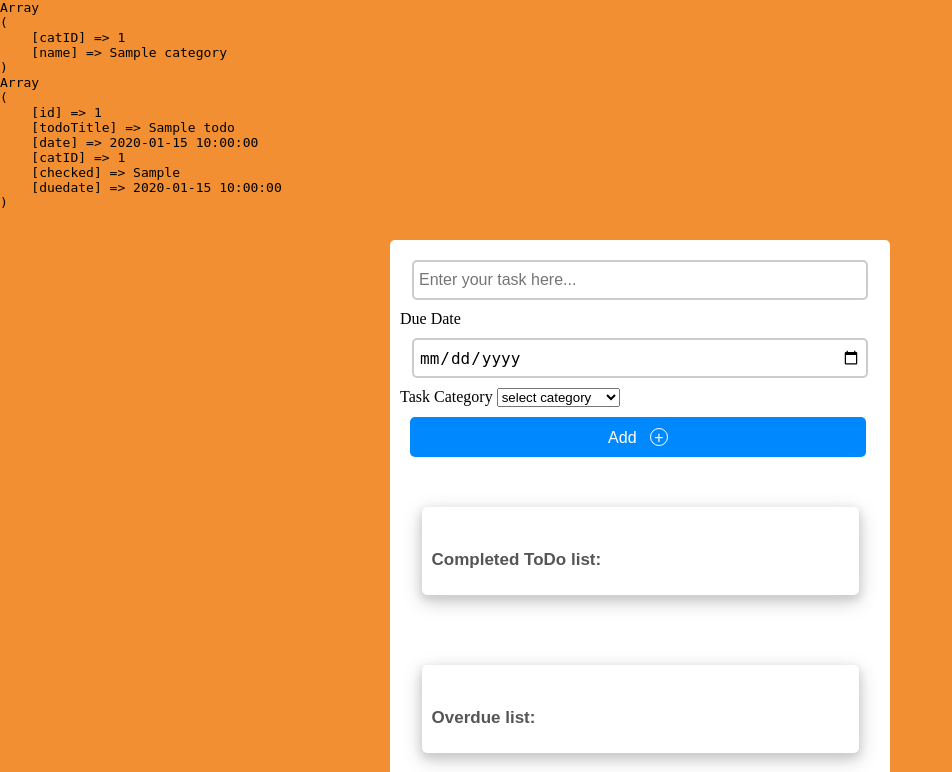
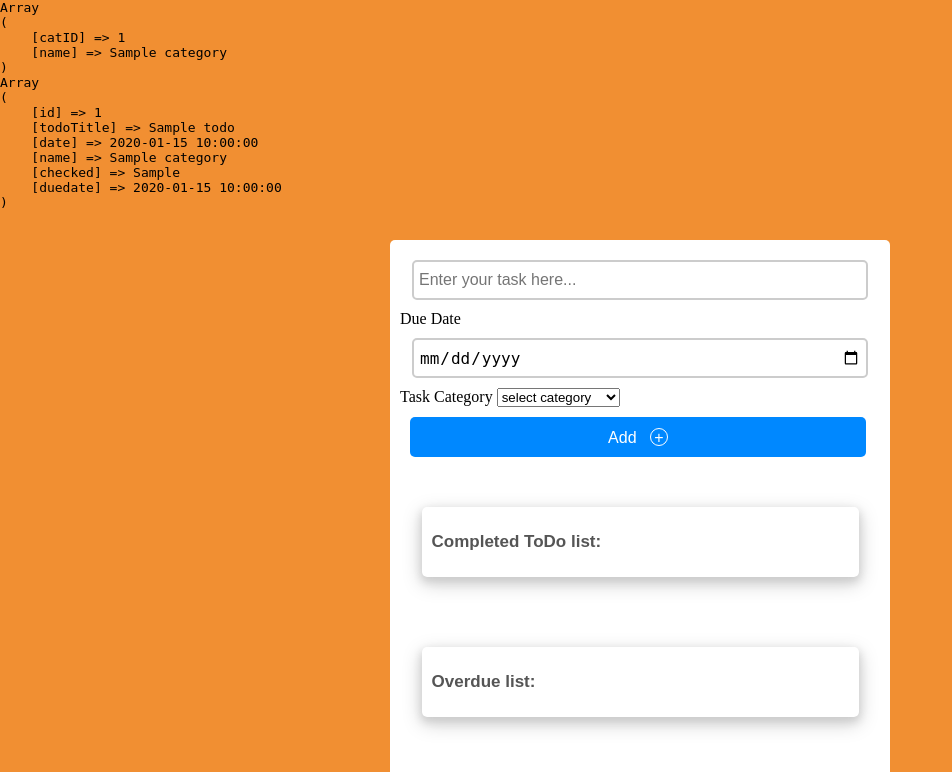
Before and after one commit to AlecTech/mysqli-assignment-to-do-list-AlecTech, a PHP site: page / in a window 1280 px wide. Shown: the top 772 px of the page, without its empty margins (0-952 px from the left). Run offline with PHP 8.4, Linux system fonts and the light colour scheme; tables that the repository leaves empty or names only in its code hold one stand-in row (values such as "Sample post").

Commit message:
modified query to reflect the category name and not the category ID

```diff
--- a/index.php
+++ b/index.php
@@ -13,7 +13,7 @@ if ($connection->connect_error) {
 die('Connection failed: ' . $connection->connect_error);
 }
 // SET UP YOUR SELECT SQL STATEMENT
-$sql = 'SELECT todos.id, todos.todoTitle, todos.date, todos.catID, todos.checked, todos.duedate FROM todos';
+$sql = 'SELECT todos.id, todos.todoTitle, todos.date, categories.name , todos.checked, todos.duedate FROM todos INNER JOIN categories ON todos.catID = categories.catID';
 
 $category_id = 'SELECT categories.catID, categories.name FROM categories';
 
@@ -107,10 +107,6 @@ else
                     <div>
                     <h3>%s</h3>
 
-
-
-
-
         ',
                 $row['id'],
                 $row['todoTitle'],
@@ -130,7 +126,7 @@ else
          ('
                     </div>
                     <small>%s</small>
-                    <h3>%d</h3>
+                    <h3>%s</h3>
                     <small>%s</small>
 
                     <div> <input type="button" value="edit" onclick="window.location.href=`edit.php?id=%d`" > <span> &emsp; </span> <input type="button" value="delete"> </div>
@@ -139,7 +135,7 @@ else
 
         ',
                 $row['date'],
-                $row['catID'],
+                $row['name'],
                 $row['duedate'],
                 $row['id'],
 
@@ -175,28 +171,18 @@ $connection->close();
             </select>
             <button type="submit"> Add &nbsp; <span>&#43;</span></button>
 
-
-
             <div class="show-todo-list">
                 <div class="todo-item">
-                    <br>
                     <h2>Completed ToDo list:</h2>
-                  <?php
-                  echo $donetasks;
-
-                  ?>
+                    <?php echo $donetasks;?>
                 </div>
             </div>
             <div class="show-todo-list">
                 <div class="todo-item">
-                    <br>
                     <h2>Overdue list:</h2>
 
                 </div>
             </div>
-
-
-
         </form>
 
         <?php echo $tasks;  ?>
```
